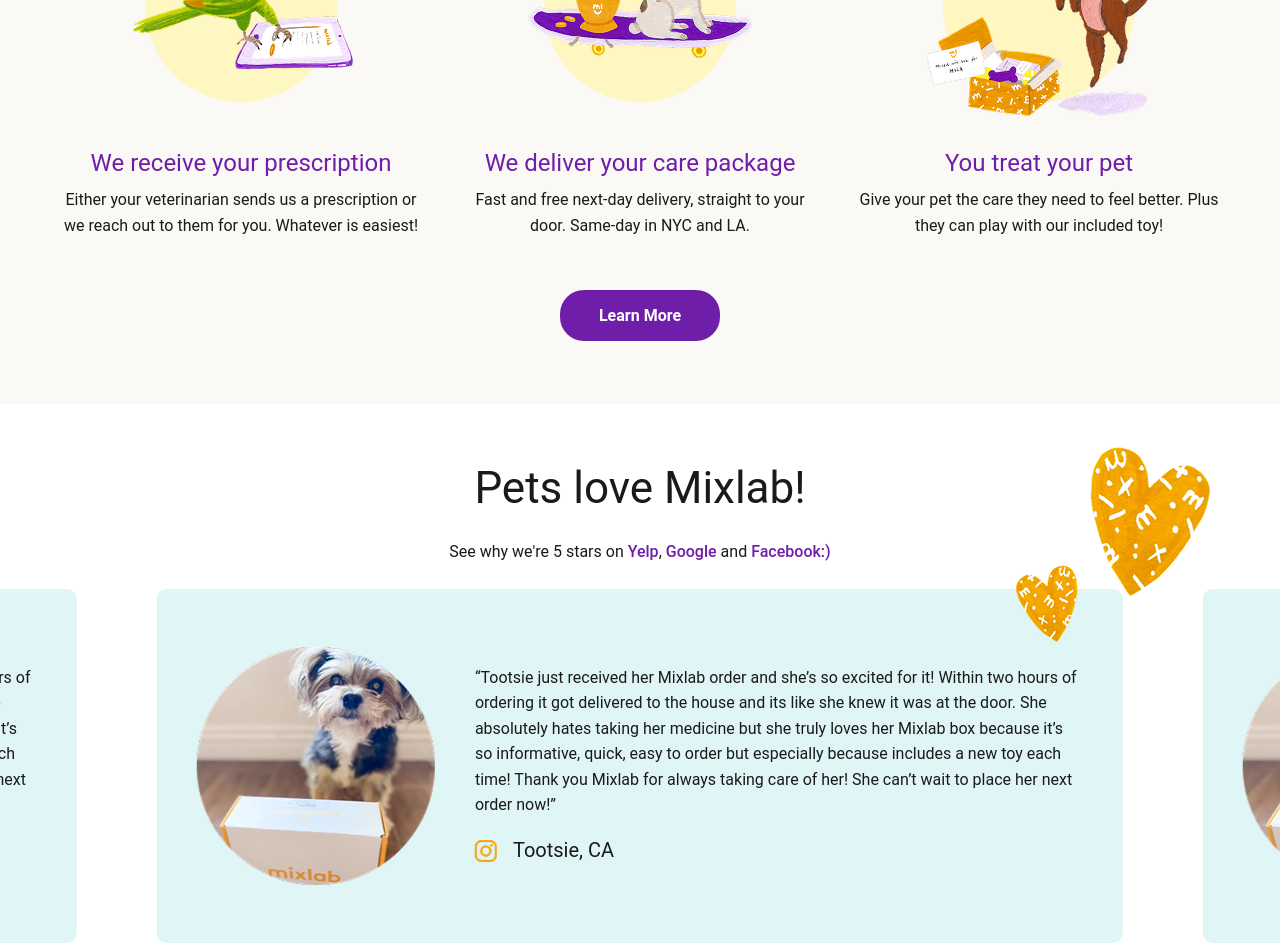
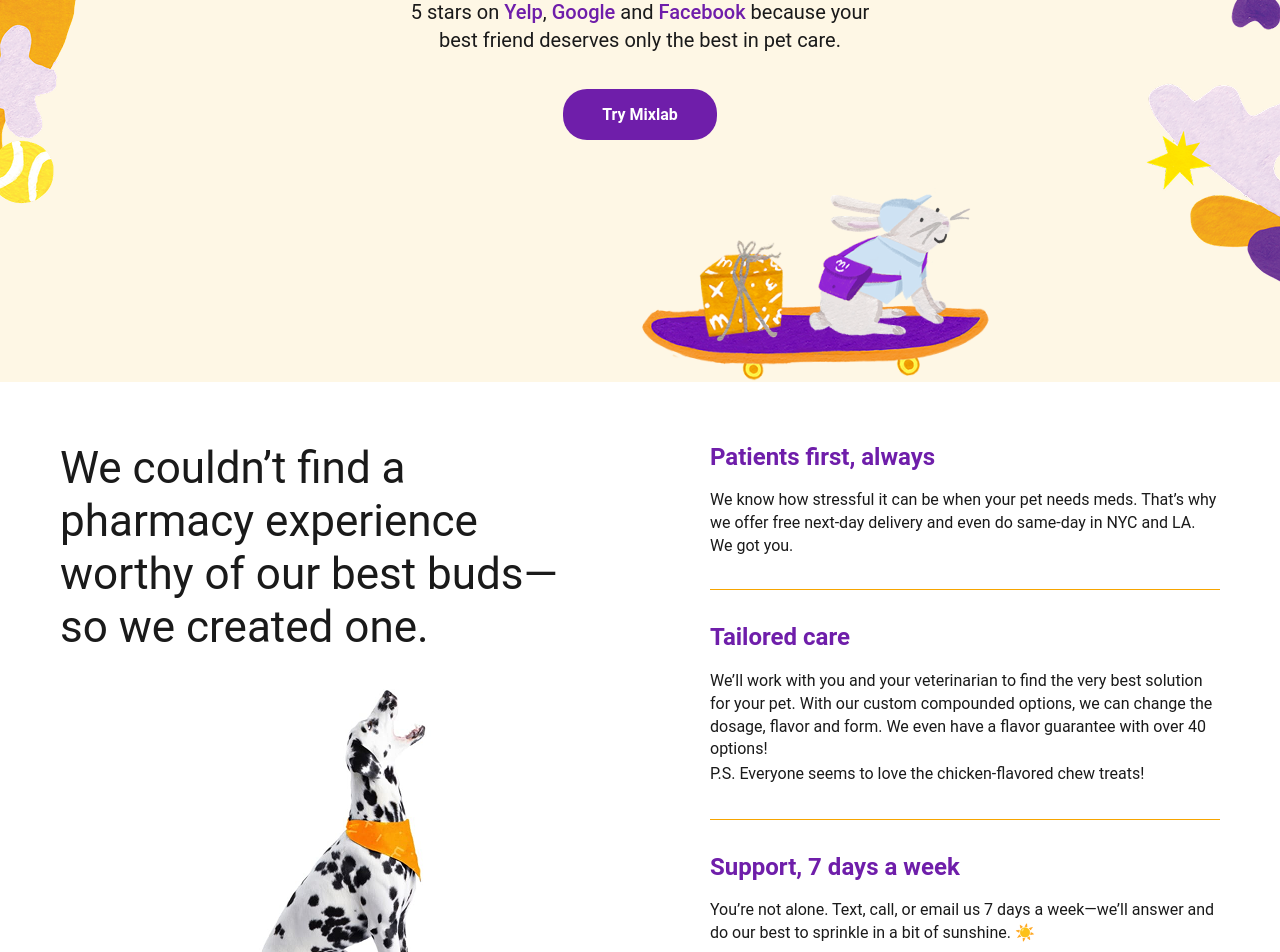
Before and after one commit to GukMaksim/mixlab, a Vue app: page / in a window 1280 px wide. Shown: the part 340-1292 px from the top of the page. Built offline with nearby package versions, Linux system fonts and the light colour scheme.

Commit message:
feat: add testimonials carousel component and configure GitHub Actions for deployment

```diff
--- a/src/App.vue
+++ b/src/App.vue
@@ -4,18 +4,18 @@
 import TheExperience from '@/components/TheExperience.vue';
 import HowItWorks from '@/components/HowItWorks.vue';
 import TheSupport from '@/components/TheSupport.vue';
-import TheSlider from '@/components/TheSlider.vue';
+import TheTestimonials from '@/components/TheTestimonials.vue';
 </script>
 
 <template>
   <div class="app">
     <TheHeader />
     <main>
-      <!-- <TheHero /> -->
-      <!-- <TheExperience /> -->
+      <TheHero />
+      <TheExperience />
       <HowItWorks />
-      <!-- <TheSupport /> -->
-      <TheSlider />
+      <TheSupport />
+      <TheTestimonials />
     </main>
   </div>
 </template>
--- a/src/components/TheSlider.vue
+++ /dev/null
@@ -1,103 +0,0 @@
-<script setup>
-import 'vue3-carousel/carousel.css'
-import { Carousel, Slide } from 'vue3-carousel'
-
-const carouselConfig = {
-  itemsToShow: 1.3,
-  gap: 80,
-  autoplay: 4000,
-  pauseAutoplayOnHover: true,
-  wrapAround: true
-}
-
-const slides =[
-  {id: 1,
-    img: 'src/assets/slide1.png',
-    text: '“Tootsie just received her Mixlab order and she’s so excited for it! Within two hours of ordering it got delivered to the house and its like she knew it was at the door. She absolutely hates taking her medicine but she truly loves her Mixlab box because it’s so informative, quick, easy to order but especially because includes a new toy each time! Thank you Mixlab for always taking care of her! She can’t wait to place her next order now!”',
-    author: 'Tootsie, CA',
-  },
-  {id: 2,
-    img: 'src/assets/slide1.png',
-    text: '“Tootsie just received her Mixlab order and she’s so excited for it! Within two hours of ordering it got delivered to the house and its like she knew it was at the door. She absolutely hates taking her medicine but she truly loves her Mixlab box because it’s so informative, quick, easy to order but especially because includes a new toy each time! Thank you Mixlab for always taking care of her! She can’t wait to place her next order now!”',
-    author: 'Tootsie, CA',
-  },
-  {id: 3,
-    img: 'src/assets/slide1.png',
-    text: '“Tootsie just received her Mixlab order and she’s so excited for it! Within two hours of ordering it got delivered to the house and its like she knew it was at the door. She absolutely hates taking her medicine but she truly loves her Mixlab box because it’s so informative, quick, easy to order but especially because includes a new toy each time! Thank you Mixlab for always taking care of her! She can’t wait to place her next order now!”',
-    author: 'Tootsie, CA',
-  },
-]
-</script>
-
-<template>
-<section class="slider">
-  <img class="slider__img-right" src="@/assets/slider-img.png" alt="hearts">
-  <h2 class="slider__title">Pets love Mixlab!</h2>
-  <p class="slider__subtitle">See why we're 5 stars on <a href="#">Yelp</a>, <a href="#">Google</a> and <a href="#">Facebook:)</a></p>
-
-  <Carousel v-bind="carouselConfig">
-    <Slide v-for="slide in slides" :key="slide.id">
-      <div class="slide__item">
-        <img class="slide__img" :src="slide.img" alt="image">
-        <div class="slide__info">
-          <p class="slide__text">{{slide.text}}</p>
-          <p class="slide__author">{{slide.author}}</p>
-        </div>
-      </div>
-    </Slide>
-  </Carousel>
-
-</section>
-</template>
-
-<style scoped>
-.slider {
-  padding: 58px 0;
-  position: relative;
-  text-align: center;
-}
-.slider__subtitle {
-  margin-top: 24px;
-}
-.slider__img-right {
-  position: absolute;
-  top: 40px;
-  right: 65px;
-  z-index: 2;
-}
-.carousel {
-  padding: 24px 0 104px;
-}
-.slide__item {
-  display: flex;
-  align-items: center;
-  background-color: #DFF5F6;
-  border-radius: 10px;
-  padding: 28px 40px;
-}
-.slide__img {
-  padding: 30px 40px 30px 0;
-}
-.slide__info {
-  text-align: left;
-}
-.slide__text {
-  margin-bottom: 16px;
-}
-.slide__author {
-  font-size: 20px;
-  line-height: 33px;
-  position: relative;
-  padding-left: 38px;
-}
-.slide__author:before {
-  content: "";
-  position: absolute;
-  left: 0;
-  top: 6px;
-  width: 22px;
-  height: 22px;
-  background-image: url('@/assets/icons/icon_insta.png');
-  background-size: 22px 22px;
-}
-</style>
--- /dev/null
+++ b/src/components/TheTestimonials.vue
@@ -0,0 +1,116 @@
+<script setup>
+import 'vue3-carousel/carousel.css'
+import { Carousel, Slide } from 'vue3-carousel'
+
+const carouselConfig = {
+	itemsToShow: 1.3,
+	gap: 80,
+	autoplay: 4000,
+	pauseAutoplayOnHover: true,
+	wrapAround: true
+}
+
+const slides = [
+	{
+		id: 1,
+		img: 'src/assets/slide1.png',
+		text: '“Tootsie just received her Mixlab order and she’s so excited for it! Within two hours of ordering it got delivered to the house and its like she knew it was at the door. She absolutely hates taking her medicine but she truly loves her Mixlab box because it’s so informative, quick, easy to order but especially because includes a new toy each time! Thank you Mixlab for always taking care of her! She can’t wait to place her next order now!”',
+		author: 'Tootsie, CA',
+	},
+	{
+		id: 2,
+		img: 'src/assets/slide1.png',
+		text: '“Tootsie just received her Mixlab order and she’s so excited for it! Within two hours of ordering it got delivered to the house and its like she knew it was at the door. She absolutely hates taking her medicine but she truly loves her Mixlab box because it’s so informative, quick, easy to order but especially because includes a new toy each time! Thank you Mixlab for always taking care of her! She can’t wait to place her next order now!”',
+		author: 'Tootsie, CA',
+	},
+	{
+		id: 3,
+		img: 'src/assets/slide1.png',
+		text: '“Tootsie just received her Mixlab order and she’s so excited for it! Within two hours of ordering it got delivered to the house and its like she knew it was at the door. She absolutely hates taking her medicine but she truly loves her Mixlab box because it’s so informative, quick, easy to order but especially because includes a new toy each time! Thank you Mixlab for always taking care of her! She can’t wait to place her next order now!”',
+		author: 'Tootsie, CA',
+	},
+]
+</script>
+
+<template>
+	<section class="testimonials">
+		<img class="testimonials__img-right" src="@/assets/testimonials-img.png" alt="hearts">
+		<h2 class="testimonials__title">Pets love Mixlab!</h2>
+		<p class="testimonials__subtitle">See why we're 5 stars on <a href="#">Yelp</a>, <a href="#">Google</a> and <a
+				href="#">Facebook:)</a></p>
+
+		<Carousel v-bind="carouselConfig">
+			<Slide v-for="slide in slides" :key="slide.id">
+				<div class="slide__item">
+					<img class="slide__img" :src="slide.img" alt="image">
+					<div class="slide__info">
+						<p class="slide__text">{{ slide.text }}</p>
+						<p class="slide__author">{{ slide.author }}</p>
+					</div>
+				</div>
+			</Slide>
+		</Carousel>
+
+	</section>
+</template>
+
+<style scoped>
+.testimonials {
+	padding: 58px 0;
+	position: relative;
+	text-align: center;
+}
+
+.testimonials__subtitle {
+	margin-top: 24px;
+}
+
+.testimonials__img-right {
+	position: absolute;
+	top: 40px;
+	right: 65px;
+	z-index: 2;
+}
+
+.carousel {
+	padding: 24px 0 104px;
+}
+
+.slide__item {
+	display: flex;
+	align-items: center;
+	background-color: #DFF5F6;
+	border-radius: 10px;
+	padding: 28px 40px;
+}
+
+.slide__img {
+	padding: 30px 40px 30px 0;
+}
+
+.slide__info {
+	text-align: left;
+}
+
+.slide__text {
+	margin-bottom: 16px;
+}
+
+.slide__author {
+	font-size: 20px;
+	line-height: 33px;
+	position: relative;
+	padding-left: 38px;
+}
+
+.slide__author:before {
+	content: "";
+	position: absolute;
+	left: 0;
+	top: 6px;
+	width: 22px;
+	height: 22px;
+	background-image: url('@/assets/icons/icon_insta.png');
+	background-size: 22px 22px;
+}
+</style>
```
Also changed, not shown: src/assets/testimonials-img.png (renamed from src/assets/slider-img.png), src/components/HowItWorks.vue (indentation only).
